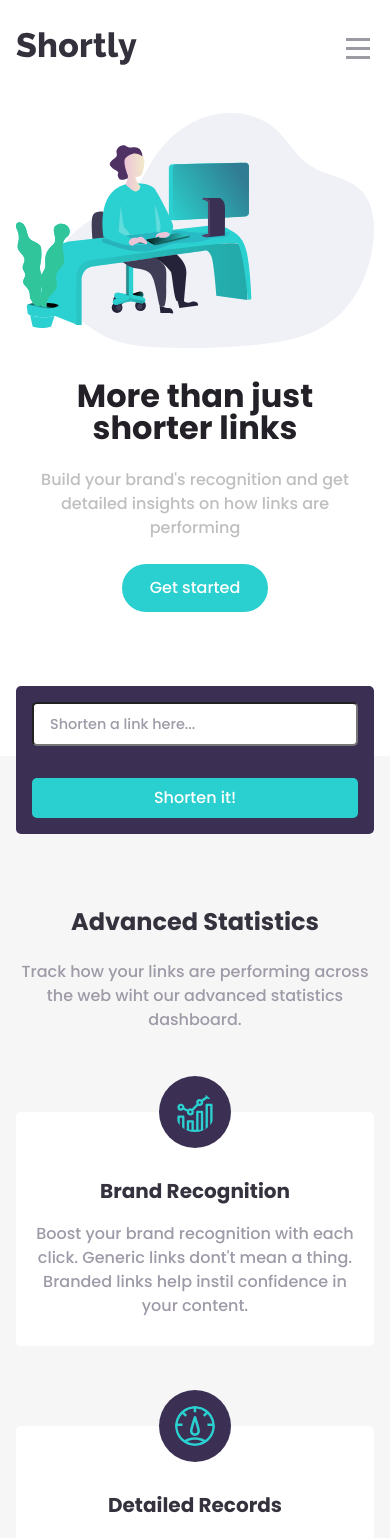
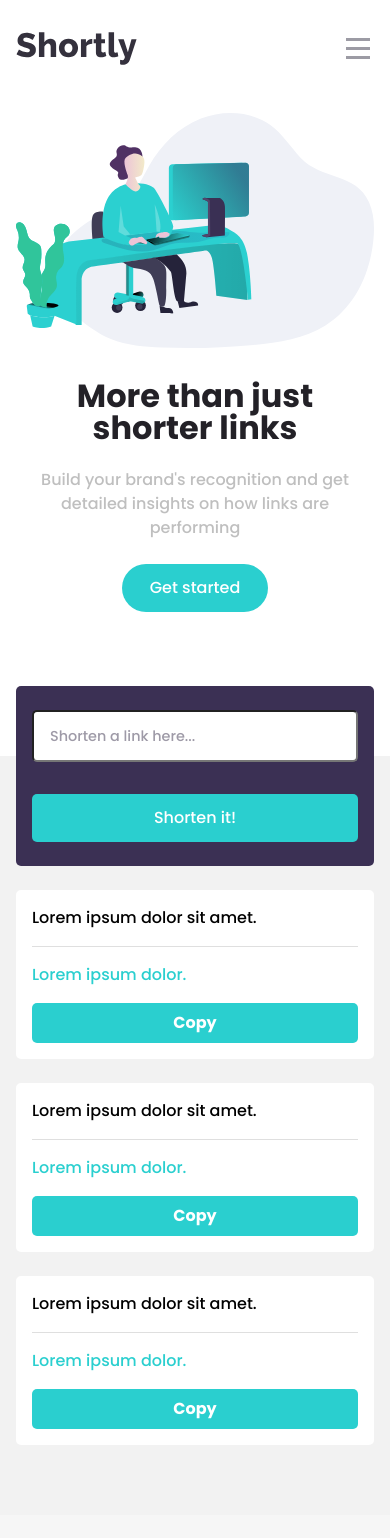
Before and after one commit to mohsin316/shortenit, a React (Vite) app: page / in a window 390 px wide. Shown: the top 1538 px of the page. Built offline with nearby package versions, Linux system fonts and the light colour scheme.

Commit message:
Changed the font sizes, margins, padding on certain elements

```diff
--- a/src/components/Details.css
+++ b/src/components/Details.css
@@ -9,6 +9,10 @@
   gap: 5rem;
   max-width: 450px;
   margin-inline: auto;
+}
+
+.stats-holder {
+  margin-block: 1.5rem;
 }
 
 .stats-holder h2 {
@@ -42,7 +46,7 @@
 
 .facility-container strong {
   display: block;
-  font-size: 1.25rem;
+  font-size: 1.5rem;
   margin-block: 1rem;
 }
 
@@ -75,6 +79,7 @@
 
   .stats-holder {
     grid-area: title;
+    margin-block: 0;
     margin-bottom: 5.5rem;
   }
 
--- a/src/components/Form.css
+++ b/src/components/Form.css
@@ -1,5 +1,5 @@
 .form-section {
-  background-color: hsl(var(--neutral-Gray) / 0.15);
+  background-color: hsl(var(--neutral-Gray) / 0.2);
   margin-top: 9rem;
 }
 
@@ -13,7 +13,7 @@
 
 form {
   background-color: hsl(var(--primary-Dviolet));
-  padding: 1rem;
+  padding: 1.5rem 1rem;
   border-radius: 5px;
   gap: 1rem;
   display: flex;
@@ -21,7 +21,7 @@ form {
 }
 
 input {
-  padding: 0.5rem 1rem;
+  padding: 0.75rem 1rem;
   border-radius: 5px;
 }
 
@@ -32,7 +32,7 @@ input::placeholder {
 
 form button {
   cursor: pointer;
-  padding: 0.5rem 1rem;
+  padding: 0.75rem 1rem;
   color: white;
   background-color: hsl(var(--primary-Cyan));
   border: none;
--- a/src/components/Form.jsx
+++ b/src/components/Form.jsx
@@ -12,9 +12,9 @@ export default function Form() {
           <button>Shorten it!</button>
         </form>
 
-        {/* <ShortendLink />
         <ShortendLink />
-        <ShortendLink /> */}
+        <ShortendLink />
+        <ShortendLink />
       </div>
     </section>
   );
--- a/src/components/Navbar.css
+++ b/src/components/Navbar.css
@@ -90,7 +90,7 @@
     margin-inline: auto;
     border-radius: 5px;
     background-color: hsl(var(--primary-Dviolet));
-    padding: 2rem 1rem 1.75rem;
+    padding: 2rem 1rem 2.15rem;
   }
 
   .primary-navigation > * {
@@ -109,13 +109,13 @@
     width: 100%;
   }
   .primary-navigation li:nth-child(4) {
-    border-top: 1px solid hsl(var(--neutral-Gray) / 0.5);
+    border-top: 1px solid hsl(var(--neutral-Gray) / 0.25);
     padding-top: 1rem;
   }
   .primary-navigation li:nth-child(5) {
     background-color: hsl(var(--primary-Cyan));
     border-radius: 50vmax;
-    padding: 0.5rem 0.25rem;
+    padding: 0.75rem 0.25rem;
   }
   .hide {
     display: none;
```
Also changed, not shown: src/notes.txt (added).
